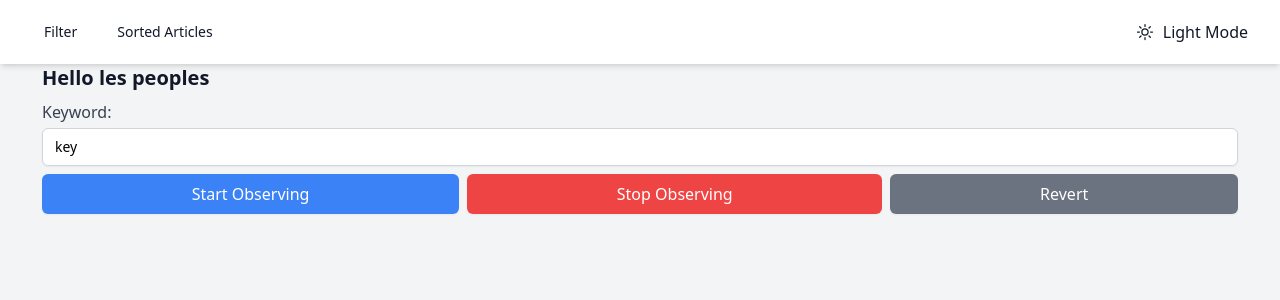
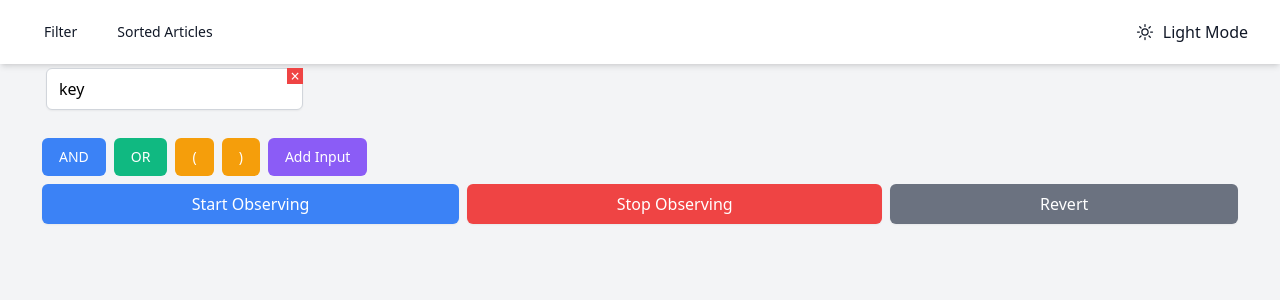
Before and after one commit to dasadou/MarketLittleWeasel, a SvelteKit app: page / in a window 1280 px wide. Shown: the top 300 px of the page. Built offline with nearby package versions, Linux system fonts and the light colour scheme.

Commit message:
Add booleans to have more advanced searches

```diff
--- /dev/null
+++ b/src/lib/ConditionElement.svelte
@@ -0,0 +1,24 @@
+<script>
+    export let type;
+    export let value;
+    export let onUpdate;
+    export let index;
+
+    function handleInput(event) {
+        onUpdate(index, event.target.value);
+    }
+</script>
+
+{#if type === 'keyword'}
+    <input
+            bind:value={value}
+            type="text"
+            placeholder="Enter your keyword"
+            on:input={handleInput}
+            class="inline-flex items-center justify-center px-3 py-2 border border-gray-300 rounded-md shadow-sm focus:outline-none focus:ring-2 focus:ring-indigo-500 focus:border-indigo-500 bg-white text-black"
+    />
+{:else}
+  <span class="inline-flex items-center justify-center px-3 py-2 border border-transparent rounded-md text-sm font-medium leading-4 bg-blue-500 text-white">
+    {value}
+  </span>
+{/if}
--- /dev/null
+++ b/src/lib/LogicBuilder.svelte
@@ -0,0 +1,151 @@
+<script>
+    import { conditions } from "../stores/keyStore.svelte.js";
+    import ConditionElement from "./ConditionElement.svelte";
+
+    function addCondition(type) {
+        const newCondition = { type, value: type === 'keyword' ? { word: '' } : { word: type } };
+        conditions.push(newCondition);
+    }
+
+    function updateCondition(index, value) {
+        conditions[index].value.word = value;
+    }
+
+    function deleteCondition(index) {
+        conditions.splice(index, 1);
+    }
+
+    // Handle drag and drop logic
+    let dragSrcIndex = null;
+
+    function handleDragStart(index) {
+        dragSrcIndex = index;
+    }
+
+    function handleDrop(event, index) {
+        event.preventDefault();
+        if (dragSrcIndex !== null) {
+            const [reordered] = conditions.splice(dragSrcIndex, 1);
+            conditions.splice(index, 0, reordered);
+            dragSrcIndex = null;
+        }
+    }
+
+    function handleDragOver(event) {
+        event.preventDefault();
+    }
+</script>
+
+<style>
+    .condition-container {
+        position: relative;
+        display: flex;
+        align-items: center;
+        margin-bottom: 0.5rem; /* mb-2 */
+        padding: 0.25rem;
+        cursor: move;
+        border: none; /* Remove outline */
+        border-radius: 0.375rem; /* rounded-md */
+        background-color: transparent; /* No background color */
+    }
+
+    .button {
+        display: inline-flex;
+        align-items: center;
+        justify-content: center;
+        padding: 0.5rem 1rem;
+        border: 1px solid transparent;
+        border-radius: 0.375rem; /* rounded-md */
+        font-size: 0.875rem; /* text-sm */
+        font-weight: 500; /* font-medium */
+        line-height: 1.25rem; /* leading-4 */
+        text-decoration: none;
+        transition: background-color 0.2s ease;
+    }
+
+    .button:hover {
+        background-color: #2563eb; /* blue-600 */
+    }
+
+    .delete-button {
+        position: absolute;
+        top: 0.25rem; /* Adjust as needed */
+        right: 0.25rem; /* Adjust as needed */
+        display: inline-flex;
+        align-items: center;
+        justify-content: center;
+        width: 1rem; /* Ensure the button is square */
+        height: 1rem; /* Ensure the button is square */
+        border: none; /* Remove outline */
+        background-color: #ef4444; /* red-500 */
+        color: #ffffff;
+        cursor: pointer;
+        transition: background-color 0.2s ease;
+    }
+
+    .delete-button:hover {
+        background-color: #dc2626; /* red-600 */
+    }
+</style>
+
+<div class="mb-4">
+    <div class="flex flex-wrap items-center space-x-2">
+        {#each conditions as condition, index (condition)}
+            <div
+                    class="condition-container"
+                    draggable="true"
+                    role="listitem"
+                    aria-roledescription="draggable"
+                    on:dragstart="{() => handleDragStart(index)}"
+                    on:dragover="{handleDragOver}"
+                    on:drop="{(event) => handleDrop(event, index)}"
+            >
+                <ConditionElement
+                        type={condition.type}
+                        value={condition.value.word}
+                        index={index}
+                        onUpdate={updateCondition}
+                />
+                <button class="delete-button" on:click={() => deleteCondition(index)}>&times;</button>
+            </div>
+        {/each}
+    </div>
+</div>
+
+<div class="flex space-x-2 mb-2">
+    <button
+            on:click={() => addCondition('AND')}
+            class="button"
+            style="background-color: #3b82f6; color: #ffffff"
+    >
+        AND
+    </button>
+    <button
+            on:click={() => addCondition('OR')}
+            class="button"
+            style="background-color: #10b981; color: #ffffff"
+    >
+        OR
+    </button>
+    <button
+            on:click={() => addCondition('(')}
+            class="button"
+            style="background-color: #f59e0b; color: #ffffff"
+    >
+        (
+    </button>
+    <button
+            on:click={() => addCondition(')')}
+            class="button"
+            style="background-color: #f59e0b; color: #ffffff"
+    >
+        )
+    </button>
+    <button
+            on:click={() => addCondition('keyword')}
+            class="button"
+            style="background-color: #8b5cf6; color: #ffffff"
+    >
+        Add Input
+    </button>
+</div>
--- a/src/routes/+page.svelte
+++ b/src/routes/+page.svelte
@@ -1,11 +1,16 @@
 <script>
-    import {keyWord} from '../stores/keyStore.svelte.js';
+    import LogicBuilder from "$lib/LogicBuilder.svelte";
+    import {conditions} from "../stores/keyStore.svelte.js";
 
     async function startObserving() {
         const tabs = await chrome.tabs.query({active: true, currentWindow: true});
         const activeTab = tabs[0];
-        console.log(keyWord.word);
-        chrome.tabs.sendMessage(activeTab.id || 0, {message: 'start', keyword: keyWord.word});
+        // console.log(conditions.map(cond => cond.value.word).join(' '));
+        console.log(conditions);
+        chrome.tabs.sendMessage(activeTab.id || 0, {
+            message: 'start',
+            conditions: conditions
+        });
     }
 
     async function stopObserving() {
@@ -21,12 +26,8 @@
     }
 </script>
 
-<h1 class="text-xl font-bold text-gray-900 dark:text-white mb-2">Hello les peoples</h1>
-<div class="mb-2">
-    <label for="keyword" class="text-md font-medium text-gray-700 dark:text-gray-300">Keyword:</label>
-    <input bind:value={keyWord.word} type="text" id="keyword" placeholder="Enter your keyword"
-           class="mt-1 block w-full px-3 py-2 border border-gray-300 dark:border-gray-700 rounded-md shadow-sm focus:outline-none focus:ring-indigo-500 focus:border-indigo-500 sm:text-sm"/>
-</div>
+<LogicBuilder/>
+
 <div class="flex space-x-2">
     <button on:click={startObserving}
             class="flex-grow px-3 py-2 bg-blue-500 text-white rounded-md shadow-sm hover:bg-blue-600 focus:outline-none focus:ring-2 focus:ring-blue-500">
--- a/src/stores/keyStore.svelte.js
+++ b/src/stores/keyStore.svelte.js
@@ -1,2 +1 @@
-
-export const keyWord = $state({word:'key'});
+export const conditions = $state([ { type: 'keyword', value: { word: 'key' } } ]);
```
Also changed, not shown: static/content.js (+74 -10 lines).
